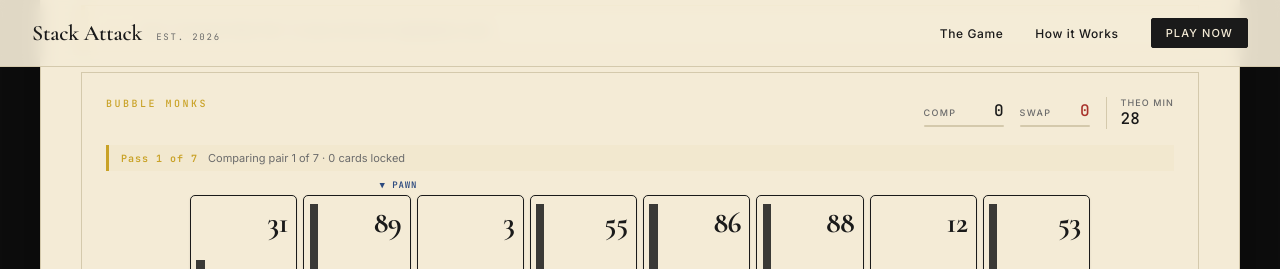
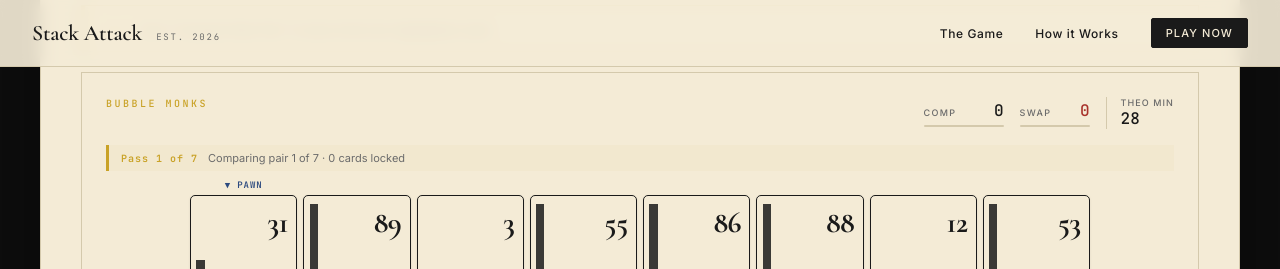
Before and after one commit to sahebjade/stack-attack-app, a React (Vite) app: page / in a window 1280 px wide. Both pictures are taken after a click on the button "BEGIN ROUND →". Shown: the part 3165-3434 px from the top of the page. Built offline with nearby package versions, Linux system fonts and the light colour scheme.

Commit message:
Align PAWN/PIVOT/HELD/SCAN indicators with fluid card layout

```diff
--- a/src/App.jsx
+++ b/src/App.jsx
@@ -1966,10 +1966,10 @@ const PlayerPanel = ({ state, dispatch, playerIdx, activePlayerIdx, mode, scenar
 
       {/* Pivot/pawn indicator row */}
       {!p.finished && p.school === 'bubble' && (
-        <div style={{ display: 'flex', justifyContent: 'center', gap: 5, marginBottom: 4 }}>
+        <div style={{ display: 'flex', justifyContent: 'center', gap: 'clamp(2px, 0.5vw, 6px)', marginBottom: 4, maxWidth: 900, margin: '0 auto 4px' }}>
           {p.lane.map((_, idx) => (
             <div key={idx} className="font-mono" style={{
-              width: 64, textAlign: 'center', fontSize: 9,
+              flex: '1 1 0', minWidth: 0, textAlign: 'center', fontSize: 'clamp(7px, 1.2vw, 9px)',
               color: idx === p.pawn ? C.cobalt : 'transparent',
               letterSpacing: '0.1em', fontWeight: 600,
             }}>▼ PAWN</div>
@@ -1977,10 +1977,10 @@ const PlayerPanel = ({ state, dispatch, playerIdx, activePlayerIdx, mode, scenar
         </div>
       )}
       {!p.finished && p.school === 'quick' && p.pivotIdx !== null && (
-        <div style={{ display: 'flex', justifyContent: 'center', gap: 5, marginBottom: 4 }}>
+        <div style={{ display: 'flex', justifyContent: 'center', gap: 'clamp(2px, 0.5vw, 6px)', marginBottom: 4, maxWidth: 900, margin: '0 auto 4px' }}>
           {p.lane.map((_, idx) => (
             <div key={idx} className="font-mono" style={{
-              width: 64, textAlign: 'center', fontSize: 9,
+              flex: '1 1 0', minWidth: 0, textAlign: 'center', fontSize: 'clamp(7px, 1.2vw, 9px)',
               color: idx === p.pivotIdx ? C.gold : 'transparent',
               letterSpacing: '0.1em', fontWeight: 600,
             }}>♛ PIVOT</div>
@@ -1988,7 +1988,7 @@ const PlayerPanel = ({ state, dispatch, playerIdx, activePlayerIdx, mode, scenar
         </div>
       )}
       {!p.finished && p.school === 'insertion' && (
-        <div style={{ display: 'flex', justifyContent: 'center', gap: 5, marginBottom: 4 }}>
+        <div style={{ display: 'flex', justifyContent: 'center', gap: 'clamp(2px, 0.5vw, 6px)', marginBottom: 4, maxWidth: 900, margin: '0 auto 4px' }}>
           {p.lane.map((_, idx) => {
             const heldIdx = p.heldCardIdx !== null ? p.heldCardIdx : p.insertionSorted;
             const isHeld = idx === heldIdx;
@@ -1996,7 +1996,7 @@ const PlayerPanel = ({ state, dispatch, playerIdx, activePlayerIdx, mode, scenar
             const isScan = p.scanPos !== null && idx === p.scanPos;
             return (
               <div key={idx} className="font-mono" style={{
-                width: 64, textAlign: 'center', fontSize: 9,
+                flex: '1 1 0', minWidth: 0, textAlign: 'center', fontSize: 'clamp(7px, 1.2vw, 9px)',
                 color: isHeld ? C.emerald : isScan ? C.cobalt : isSorted ? C.soft : 'transparent',
                 letterSpacing: '0.1em', fontWeight: 600,
               }}>
@@ -2007,14 +2007,14 @@ const PlayerPanel = ({ state, dispatch, playerIdx, activePlayerIdx, mode, scenar
         </div>
       )}
       {!p.finished && p.school === 'selection' && (
-        <div style={{ display: 'flex', justifyContent: 'center', gap: 5, marginBottom: 4 }}>
+        <div style={{ display: 'flex', justifyContent: 'center', gap: 'clamp(2px, 0.5vw, 6px)', marginBottom: 4, maxWidth: 900, margin: '0 auto 4px' }}>
           {p.lane.map((_, idx) => {
             const isScanStart = idx === p.selectionScanStart;
             const isMin = idx === p.selectionMinIdx && p.selectionPhase === 'scanning';
             const isScan = idx === p.selectionScanIdx && p.selectionPhase === 'scanning';
             return (
               <div key={idx} className="font-mono" style={{
-                width: 64, textAlign: 'center', fontSize: 9,
+                flex: '1 1 0', minWidth: 0, textAlign: 'center', fontSize: 'clamp(7px, 1.2vw, 9px)',
                 color: isMin ? C.violet : isScan ? C.cobalt : isScanStart && !isMin ? C.soft : 'transparent',
                 letterSpacing: '0.1em', fontWeight: 600,
               }}>{isMin ? '★ MIN' : isScan ? '▼ SCAN' : ''}</div>
```
Also changed, not shown: 3 other files (tests, documents, lock files or other folders).
